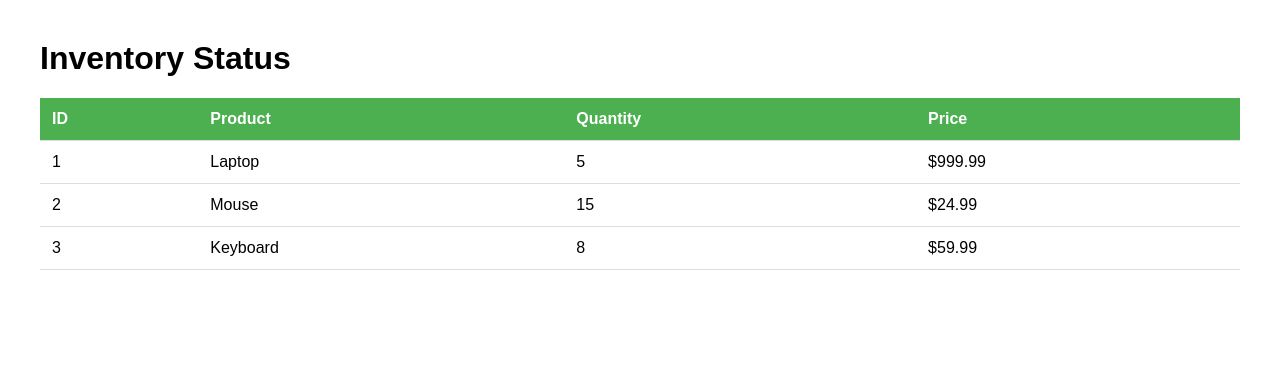
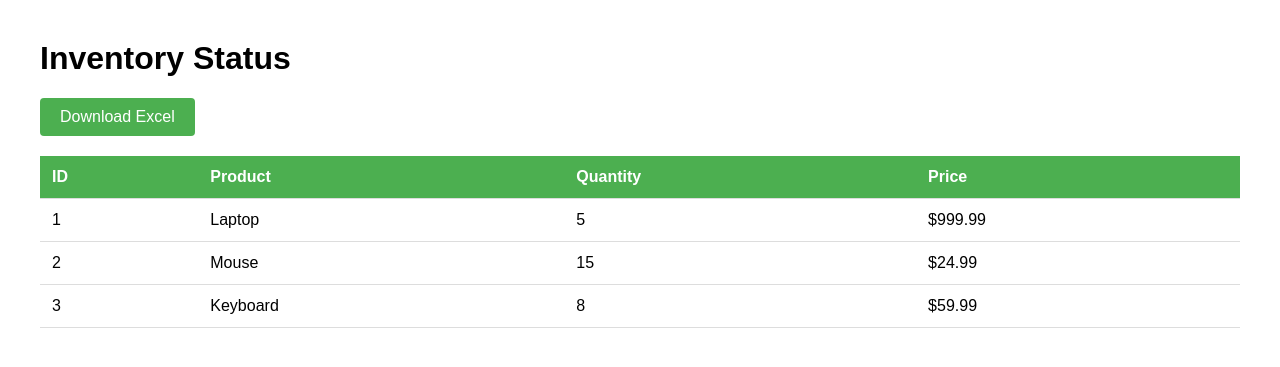
Before and after one commit to amihayg/my-crm-system, a Flask app: page / in a window 1280 px wide. Shown: the top 367 px of the page. Run offline with Flask 3, Linux system fonts and the light colour scheme.

Commit message:
Add files via upload

```diff
--- a/app.py
+++ b/app.py
@@ -1,5 +1,6 @@
-from flask import Flask, render_template
+from flask import Flask, render_template, send_file
 import pandas as pd
+import io
 
 app = Flask(__name__)
 
@@ -11,5 +12,24 @@ def index():
     inventory = df.to_dict('records')
     return render_template('index.html', inventory=inventory)
 
+@app.route('/download-excel')
+def download_excel():
+    # קריאת הנתונים
+    df = pd.read_csv('data/inventory.csv')
+
+    # יצירת קובץ אקסל בזיכרון
+    output = io.BytesIO()
+    with pd.ExcelWriter(output, engine='openpyxl') as writer:
+        df.to_excel(writer, index=False, sheet_name='Inventory')
+    output.seek(0)
+
+    # שליחת הקובץ
+    return send_file(
+        output,
+        mimetype='application/vnd.openxmlformats-officedocument.spreadsheetml.sheet',
+        as_attachment=True,
+        download_name='inventory.xlsx'
+    )
+
 if __name__ == '__main__':
     app.run(debug=True)
--- a/requirements.txt
+++ b/requirements.txt
@@ -1,3 +1,4 @@
 flask
 pandas
 gunicorn
+openpyxl
--- a/templates/index.html
+++ b/templates/index.html
@@ -20,10 +20,23 @@
             background-color: #4CAF50;
             color: white;
         }
+        .download-btn {
+            background-color: #4CAF50;
+            color: white;
+            padding: 10px 20px;
+            text-decoration: none;
+            border-radius: 4px;
+            display: inline-block;
+            margin-bottom: 20px;
+        }
+        .download-btn:hover {
+            background-color: #45a049;
+        }
     </style>
 </head>
 <body>
     <h1>Inventory Status</h1>
+    <a href="/download-excel" class="download-btn">Download Excel</a>
     <table>
         <thead>
             <tr>
```
